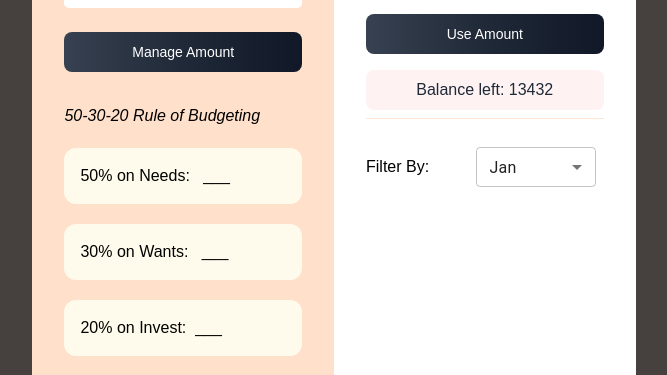
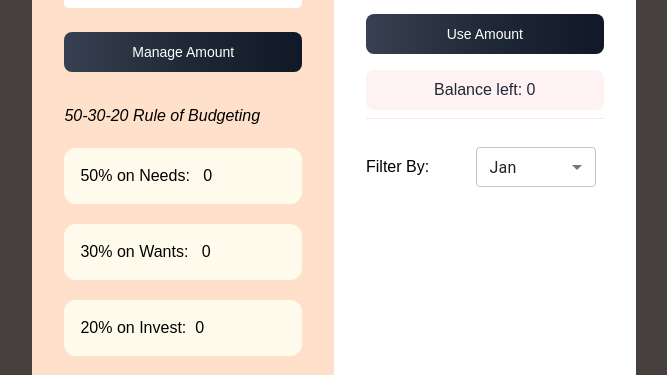
Before and after one commit to gauravsoni97/expensemanagement, a React (Create React App) app: page / in a window 1280 px wide. Shown: the part 314-689 px from the top of the page, without its empty margins (306-973 px from the left). Built offline with nearby package versions, Linux system fonts and the light colour scheme.

Commit message:
balance left set

```diff
--- a/src/Components/ExpenseListRight/ExpenseListRight.jsx
+++ b/src/Components/ExpenseListRight/ExpenseListRight.jsx
@@ -11,8 +11,10 @@ const ExpenseListRight = ({
   setFilter,
   monthFilter,
   setMonthFilter,
+  currentBalance,
+  salaryToNeeds,
 }) => {
-  const [arrayOfList, setArrayOfList] = useState([ ]);
+  const [arrayOfList, setArrayOfList] = useState([]);
 
   const formik = useFormik({
     initialValues: {
@@ -31,19 +33,27 @@ const ExpenseListRight = ({
     }),
 
     onSubmit: (values) => {
-      console.log(values);
-      setArrayOfList ( (preval) => {
-        return [...preval,  {name :values.itemName , price : values.itemPrice}]
-      })
+      setArrayOfList((preval) => {
+        return [...preval, { name: values.itemName, price: values.itemPrice }];
+      });
+
+
     },
   });
+
+
+let totalListSum = arrayOfList.map(obj => obj.price).reduce((acc, cur) => acc + cur , 0);
+console.log(totalListSum);
+
+
+
 
   const onDeleteListItem = (curInd) => {
     const updatedList = arrayOfList.filter((ele, arrInd) => {
       return arrInd !== curInd;
-    })
-    setArrayOfList(updatedList)
-  }
+    });
+    setArrayOfList(updatedList);
+  };
 
   return (
     <div className="mainBox-rightside p-3 ">
@@ -91,7 +101,7 @@ const ExpenseListRight = ({
         </form>
         <div className="balence_left_box ">
           <p className=" w-full bg-red-50 p-2 rounded-lg text-gray-800 text-center my-2 ">
-            Balance left: 13432
+            Balance left: {salaryToNeeds - totalListSum}
           </p>
         </div>
         <div className="list_amount_parent">
@@ -113,10 +123,12 @@ const ExpenseListRight = ({
             </div>
           </div>
           <div className="all_lists_parent">
-
-            {arrayOfList?.map((e , ind)=>{
-              return(
-            <div className="listed_item flex align-center justify-between my-2 py-1.5 px-2 rounded-lg bg-blue-50">
+            {arrayOfList?.map((e, ind) => {
+              return (
+                <div
+                  className="listed_item flex align-center justify-between my-2 py-1.5 px-2 rounded-lg bg-blue-50"
+                  key={ind}
+                >
                   <p className="listed_item_name">{e.name}</p>
                   <p className="listed_item_price">{e.price}</p>
                   <p className="listed_item_edit">
@@ -126,8 +138,7 @@ const ExpenseListRight = ({
                     ></i>
                   </p>
                 </div>
-
-              )
+              );
             })}
           </div>
         </div>
--- a/src/Components/Main.jsx
+++ b/src/Components/Main.jsx
@@ -11,9 +11,10 @@ let thirtyPercent = 30;
 let twentyPercent = 20;
 
 const Main = () => {
-  const [salaryToNeeds, setSalaryToNeeds] = useState("___");
-  const [salaryToWants, setSalaryToWants] = useState("___");
-  const [salaryToInvest, setSalaryToInvest] = useState("___");
+  const [salaryToNeeds, setSalaryToNeeds] = useState(0);
+  const [salaryToWants, setSalaryToWants] = useState(0);
+  const [salaryToInvest, setSalaryToInvest] = useState(0);
+
 
   const formik = useFormik({
     initialValues: {
@@ -30,11 +31,9 @@ const Main = () => {
     }),
 
     onSubmit: (values) => {
-      console.log(values);
-
-      setSalaryToNeeds((formik.values.salary / 100) * fiftyPercent);
-      setSalaryToWants((formik.values.salary / 100) * thirtyPercent);
-      setSalaryToInvest((formik.values.salary / 100) * twentyPercent);
+      setSalaryToNeeds((values.salary / 100) * fiftyPercent);
+      setSalaryToWants((values.salary / 100) * thirtyPercent);
+      setSalaryToInvest((values.salary / 100) * twentyPercent);
     },
   });
 
@@ -42,6 +41,11 @@ const Main = () => {
 
 
   // ------------- right side form
+
+
+
+
+
 
 
   const [filter, setFilter] = useState("needs");
@@ -131,6 +135,7 @@ const Main = () => {
         setFilter={setFilter}
         monthFilter={monthFilter}
         setMonthFilter={setMonthFilter}
+        salaryToNeeds={salaryToNeeds}
       />
     </div>
   );
```
Lines whose indentation alone changed are shown as unchanged.
